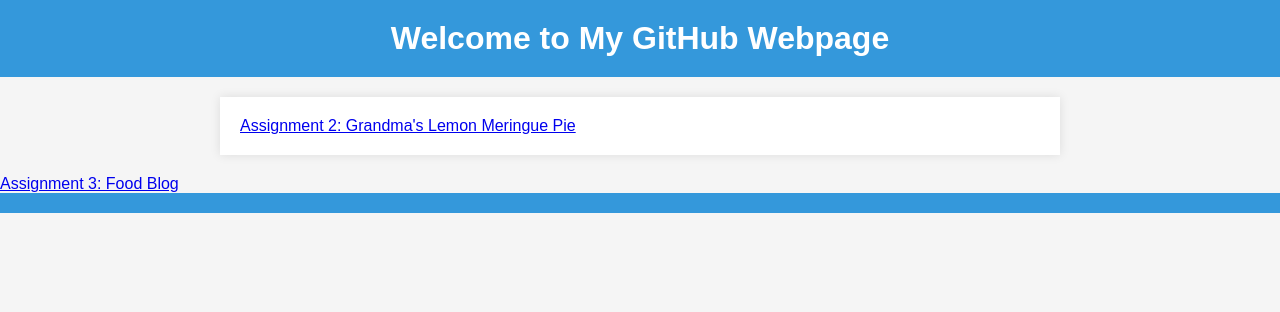
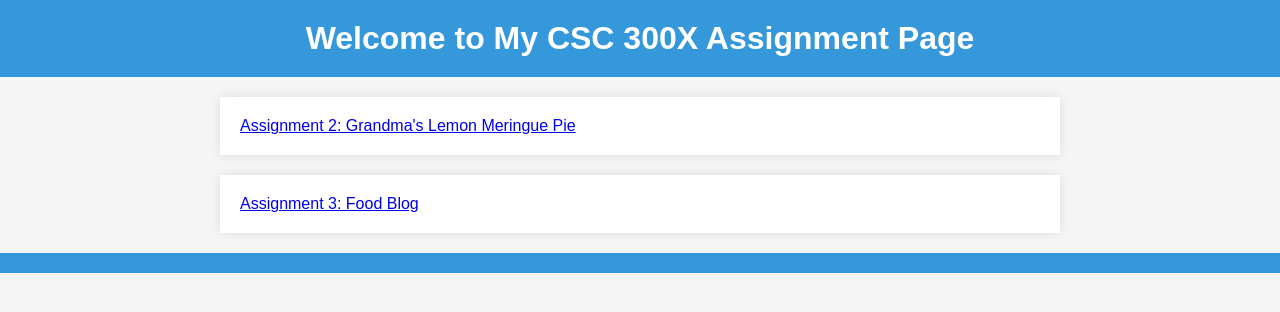
Before and after one commit to UnicornChorizo/UnicornChorizo.github.io, a plain HTML site: page index.html in a window 1280 px wide. Drawn offline with Linux system fonts and the light colour scheme.

Commit message:
Update index.html

```diff
--- a/index.html
+++ b/index.html
@@ -8,7 +8,7 @@
 <body>
 
 <header>
-    <h1>Welcome to My GitHub Webpage</h1>
+    <h1>Welcome to My CSC 300X Assignment Page</h1>
 </header>
 
 <section id="main-content">
@@ -16,7 +16,7 @@
 
 </section>
 
-<section>
+<section id="main-content">
     <a href="csc300x-hw3"> Assignment 3: Food Blog</a>
 </section>
 
```
